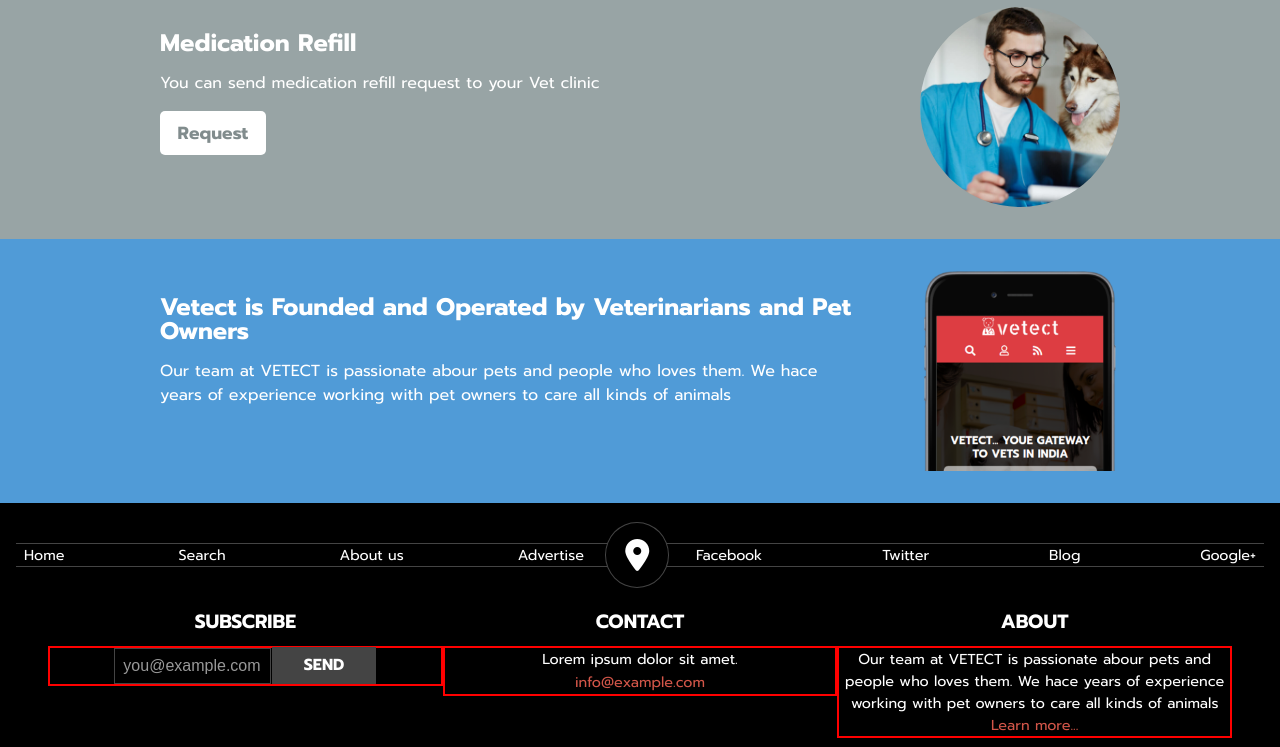
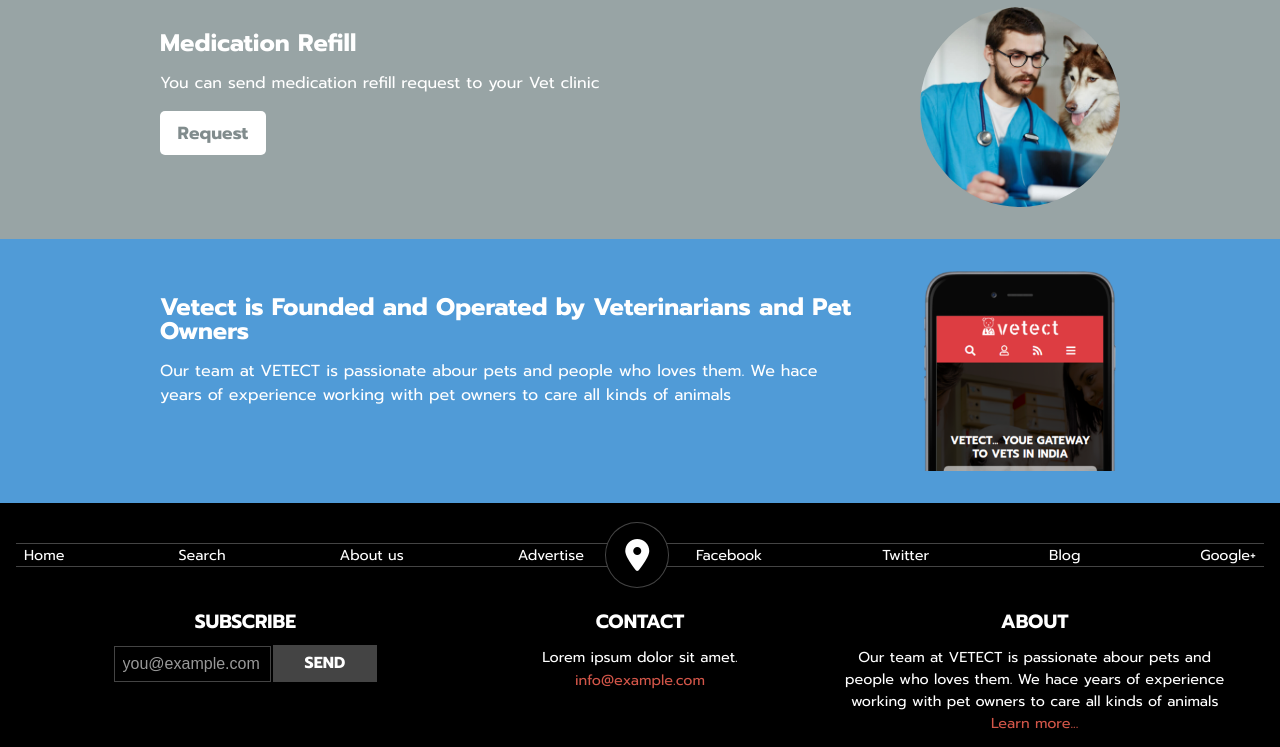
Before and after one commit to KumarAmitt/vetect, a plain HTML site: page index.html in a window 1280 px wide. Shown: the part 1583-2330 px from the top of the page. Drawn offline with Linux system fonts and the light colour scheme.

```diff
--- a/scss/_media.scss
+++ b/scss/_media.scss
@@ -218,10 +218,6 @@
 
     &-item {
       flex: 1;
-
-      &-desc {
-        border: 2px solid red;
-      }
     }
   }
 
--- a/scss/main.scss
+++ b/scss/main.scss
@@ -7,8 +7,6 @@
 .header {
   background-color: map-get($map: $colors, $key: accent-color);
   color: #fff;
-  // position: sticky;
-  // top: -9vh;
   position: fixed;
   top: 0;
   left: 0;
```
Also changed, not shown: index.html (+10 -24 lines), assets/screenshots/pc.png (added), assets/screenshots/scd.png (added), assets/screenshots/scm.png (added), assets/screenshots/sct.png (added), css/main.css, 1 other file.
